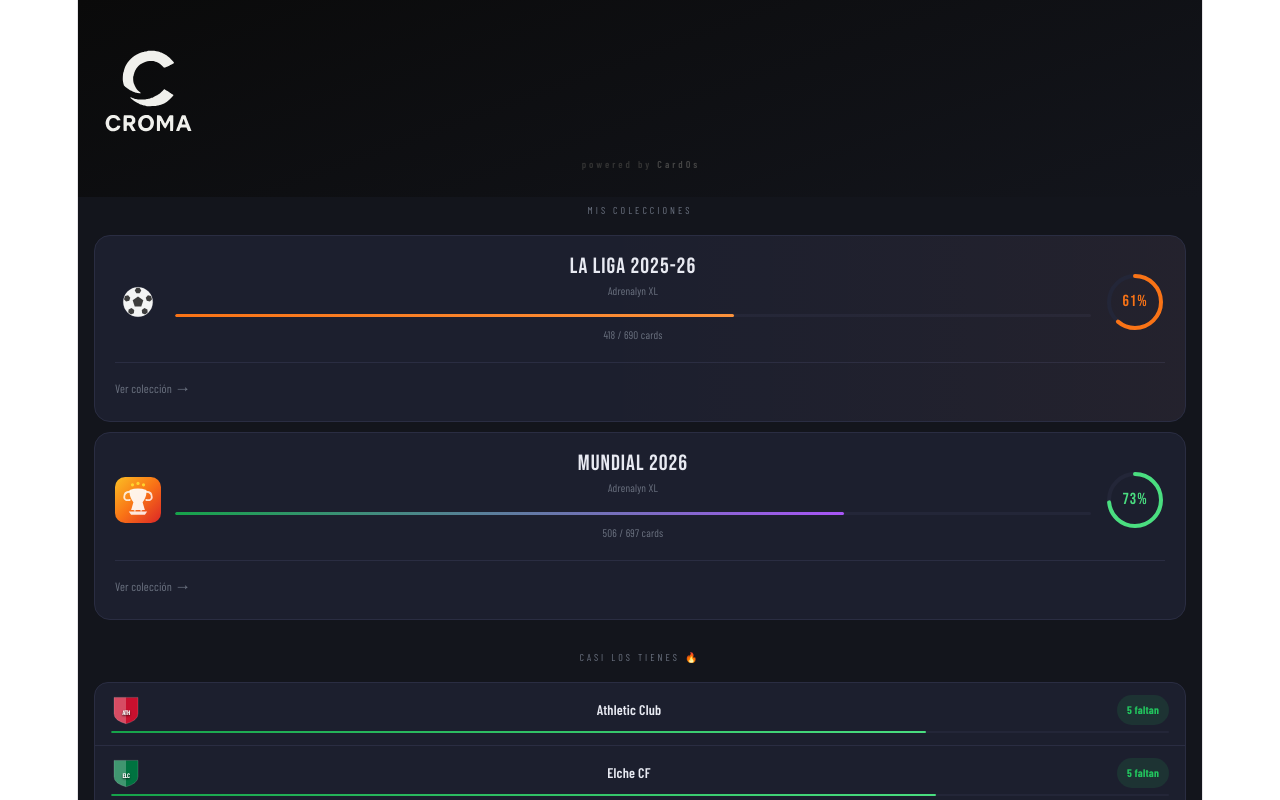
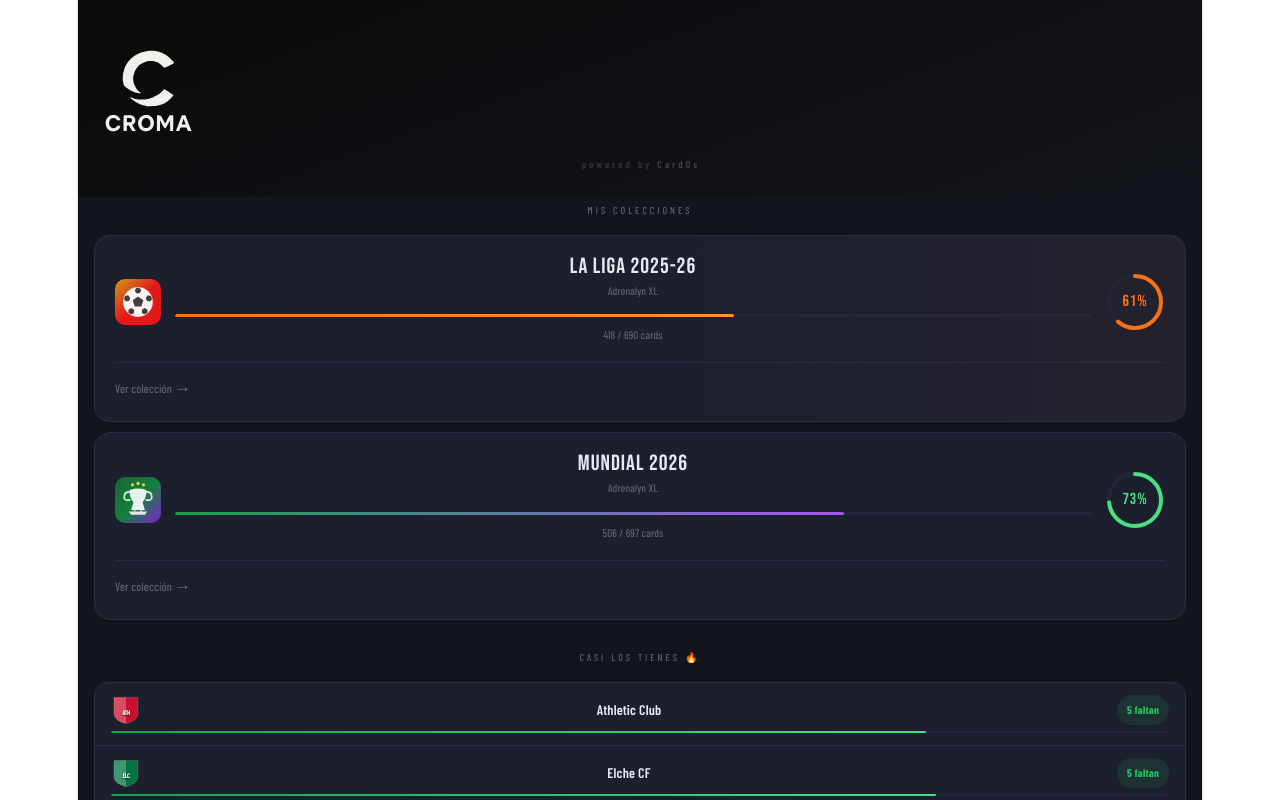
Before and after one commit to csmelconpro/croma, a React (Vite) app: page / in a window 1280 px wide. Shown: the top 800 px of the page. Built offline with nearby package versions, Linux system fonts and the light colour scheme; a web font is replaced by a local one.

Commit message:
icono laliga mejoraduo

```diff
--- a/src/App.jsx
+++ b/src/App.jsx
@@ -97,10 +97,10 @@
   return (
     <svg width={size} height={size} viewBox={`0 0 ${size} ${size}`} style={{flexShrink:0}}>
       <defs>
-        <linearGradient id="wg2" x1="0" y1="0" x2={size} y2={size} gradientUnits="userSpaceOnUse">
-          <stop offset="0%" stopColor="#fbbf24"/>
-          <stop offset="50%" stopColor="#f97316"/>
-          <stop offset="100%" stopColor="#dc2626"/>
+        <linearGradient id="llGrad" x1="0" y1="0" x2={size} y2={size} gradientUnits="userSpaceOnUse">
+          <stop offset="0%" stopColor="#cf9b15"/>
+          <stop offset="50%" stopColor="#e21a1a"/>
+          <stop offset="100%" stopColor="#e21818"/>
         </linearGradient>
       </defs>
       {/* Background */}
```
